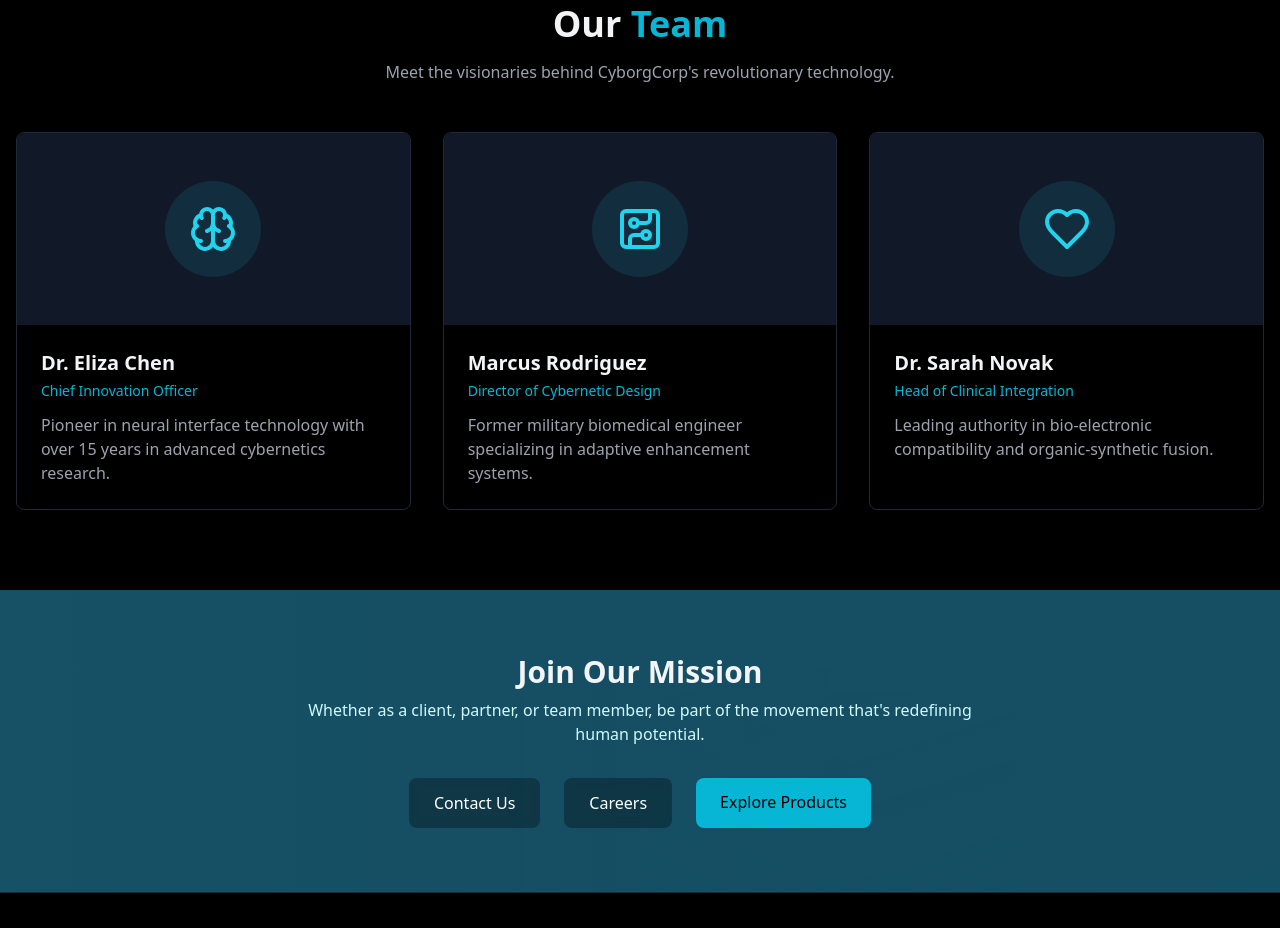
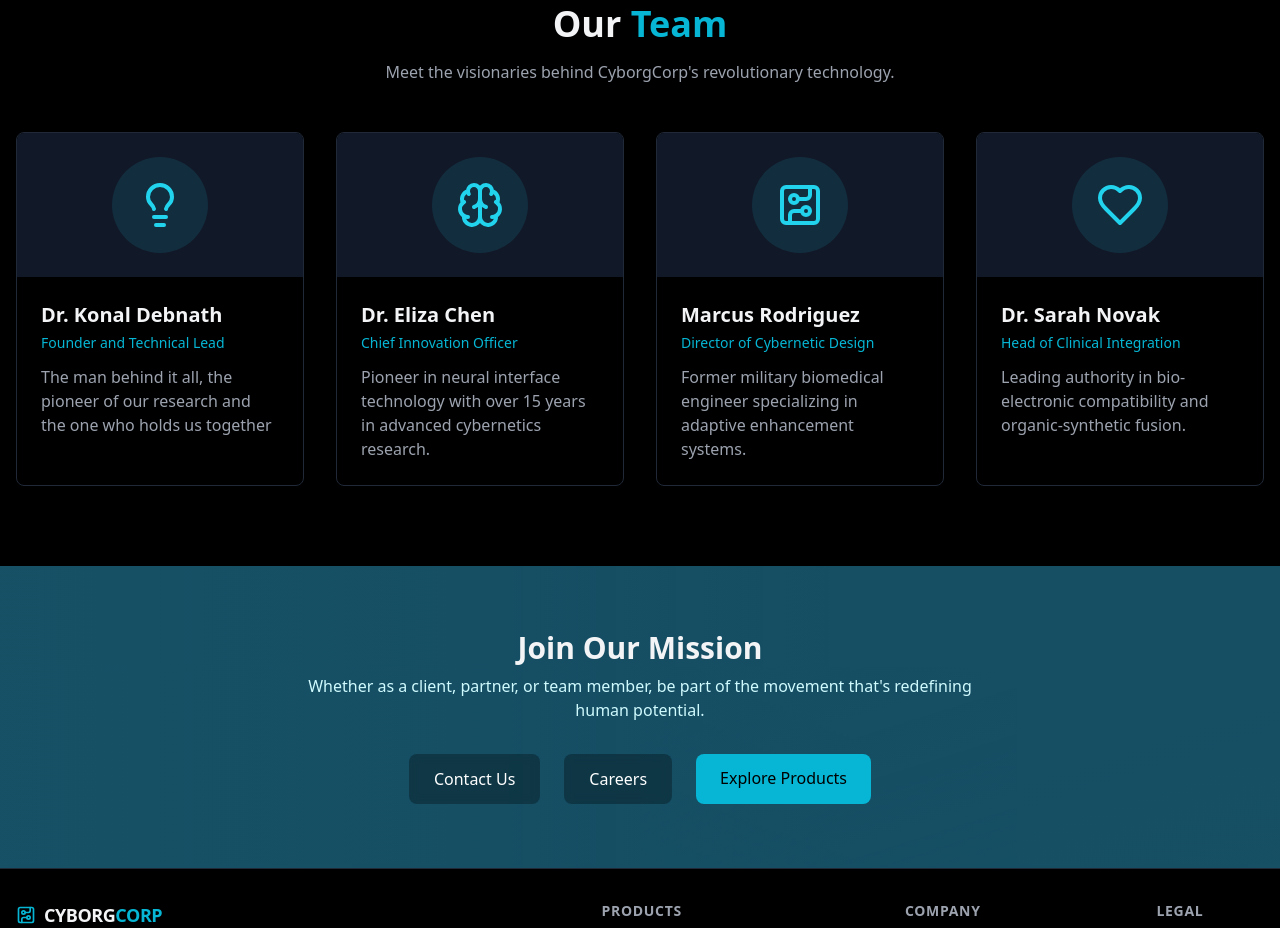
Before and after one commit to konal1019/CyborgCorp, a React (Create React App) app: page /#/about in a window 1280 px wide. Shown: the part 2380-3308 px from the top of the page. Built offline with nearby package versions, Linux system fonts and the light colour scheme.

Commit message:
final final changes

```diff
--- a/src/about.jsx
+++ b/src/about.jsx
@@ -1,11 +1,11 @@
 import { useState, useEffect, useRef, useMemo } from 'react';
-import { Menu, X, ChevronRight, CircuitBoard, Heart, Brain, Eye, Cpu, Phone, Mail, Smartphone, Github, Twitter, Linkedin, Instagram, Award, Zap, Users } from 'lucide-react';
+import { Menu, X, ChevronRight, CircuitBoard, Heart, Brain, Eye, Cpu, Phone, Mail, Smartphone, Github, Twitter, Linkedin, Instagram, Award, Zap, Users, Lightbulb } from 'lucide-react';
 import { Link, useLocation } from 'react-router-dom';
 import logo from './media/logo.jpg';
 import labImg1 from './media/lab1.jpg';
 import labImg2 from './media/lab2.jpg';
 import labImg3 from './media/lab3.jpg';
-import hqImage from './media/HQ.jpg'; // Import the HQ image
+import hqImage from './media/HQ.jpg';
 
 // Background grid component
 const BackgroundGrid = ({ rows = 8, cols = 8, className = "" }) => {
@@ -196,6 +196,12 @@ export default function AboutPage() {
 
   // Team members data
   const teamMembers = useMemo(() => [
+    {
+      name: "Dr. Konal Debnath",
+      title: "Founder and Technical Lead",
+      bio: "The man behind it all, the pioneer of our research and the one who holds us together",
+      icon: <Lightbulb className="text-cyan-400 w-12 h-12" />
+    },
     {
       name: "Dr. Eliza Chen",
       title: "Chief Innovation Officer",
@@ -447,10 +453,10 @@ export default function AboutPage() {
             </p>
           </div>
 
-          <div className="grid grid-cols-1 md:grid-cols-3 gap-8">
+          <div className="grid grid-cols-1 md:grid-cols-4 gap-8">
             {teamMembers.map((member, index) => (
               <div key={index} className="bg-black border border-gray-800 rounded-lg overflow-hidden group hover:border-cyan-500 transition-all hover:shadow-lg hover:shadow-cyan-500/10">
-                <div className="h-48 bg-gray-900 flex items-center justify-center p-6 group-hover:bg-gray-900/80 transition-colors">
+                <div className="h-38 bg-gray-900 flex items-center justify-center p-6 group-hover:bg-gray-900/80 transition-colors">
                   <div className="w-24 h-24 rounded-full bg-cyan-900/40 flex items-center justify-center">
                     {member.icon}
                   </div>
--- a/src/buy.jsx
+++ b/src/buy.jsx
@@ -31,7 +31,7 @@ export default function BuyPage() {
     setIsMenuOpen(!isMenuOpen);
   };
 
-  // Cursor glow effect reused from marketplace page
+  // Cursor glow effect
   useEffect(() => {
     const handleMouseMove = (e) => {
       if (!isMoving.current) {
@@ -102,7 +102,7 @@ export default function BuyPage() {
 
           <div className="hidden md:flex gap-4 items-center">
             <Link to="/marketplace" className="bg-cyan-500 hover:bg-cyan-600 text-black px-4 py-2 rounded font-medium transition-all cursor-pointer hover:scale-105 hover:shadow-lg hover:shadow-cyan-500/20">
-              Marketplace
+              Back to Marketplace
             </Link>
           </div>
         </div>
--- a/src/cyborgcorp.jsx
+++ b/src/cyborgcorp.jsx
@@ -100,7 +100,7 @@ export default function CyborgCorpHomepage() {
     {
       quote: "I can see things I never thought possible with the Ocular X-9000. It's like having superpowers!",
       customer: "Sarah Miller",
-      rating: 5
+      rating: 4
     },
     {
       quote: "The CardioCore 7 gives me the confidence and stamina to push my limits every day. Highly recommended!",
```
